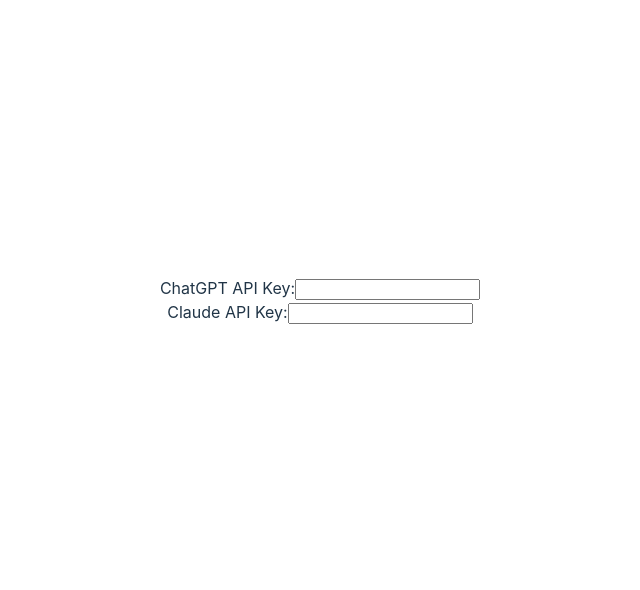
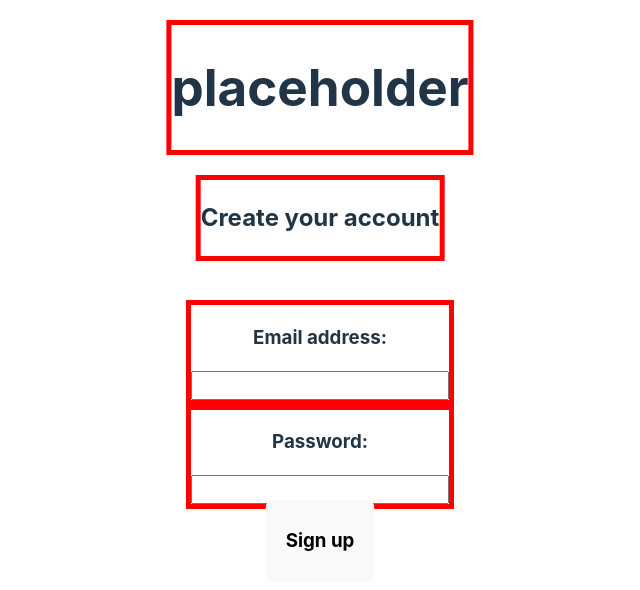
Before and after one commit to nicholas-deSouza/llm-extension, a React (Vite) app in the folder llm-extension/frontend/: page / in a window 1280 px wide. Shown: the top 590 px of the page, without its empty margins (320-960 px from the left). Built offline with nearby package versions, Linux system fonts and the light colour scheme.

Commit message:
created sign up page

```diff
--- a/llm-extension/frontend/src/App.tsx
+++ b/llm-extension/frontend/src/App.tsx
@@ -1,12 +1,14 @@
 import React from "react";
 import "./App.css";
 // import { Home } from "./components/home";
-import Settings from "./components/settingsPage/settings";
+// import Settings from "./components/settingsPage/settings";
+import SignUpPage from "./components/signUpPage/signUpPage";
 
 function App() {
   return (
     <>
-      <Settings />
+      <SignUpPage />
+      {/* <Settings /> */}
       {/* <Home /> */}
     </>
   );
--- /dev/null
+++ b/llm-extension/frontend/src/components/signUpPage/signUpPage.css
@@ -0,0 +1,51 @@
+.app-name {
+  text-align: center;
+  border: 5px solid red;
+  position: fixed;
+  top: 20px;
+  left: 50%;
+  transform: translateX(-50%);
+}
+
+.create-account {
+  text-align: center;
+  border: 5px solid red;
+  position: fixed;
+  top: 175px;
+  left: 50%;
+  transform: translateX(-50%);
+}
+
+.create-account-form-div {
+  position: fixed;
+  top: 300px;
+  left: 50%;
+  transform: translateX(-50%);
+}
+
+.create-account-form-div label {
+  display: block;
+  border: 5px solid red;
+}
+
+input {
+  width: 250px;
+  font-size: 20px;
+}
+
+.sign-up-btn {
+  position: fixed;
+  top: 200px;
+  left: 50%;
+  transform: translateX(-50%);
+}
+
+/* .email-input {
+  width: 250px;
+  font-size: 20px;
+}
+
+.password-input {
+  width: 250px;
+  font-size: 20px;
+} */
--- /dev/null
+++ b/llm-extension/frontend/src/components/signUpPage/signUpPage.tsx
@@ -0,0 +1,31 @@
+import React from "react";
+import "./signUpPage.css";
+
+export default function SignUpPage() {
+  return (
+    <div>
+      <div className="app-name">
+        <h1>placeholder</h1>
+      </div>
+      <div className="create-account">
+        <h2>Create your account</h2>
+      </div>
+      <div className="create-account-form-div">
+        <form className="create-account-form">
+          <label className="email-label">
+            <h3>Email address:</h3>
+            <input className="email-input" />
+          </label>
+          <label>
+            <h3>Password:</h3>
+            <input className="password-input" type="password" />
+          </label>
+          <button className="sign-up-btn">
+            <h3>Sign up</h3>
+          </button>
+          {/* <input type="submit" /> */}
+        </form>
+      </div>
+    </div>
+  );
+}
```
Also changed, not shown: llm-extension/frontend/src/components/homePage/homePage.css (added), llm-extension/frontend/src/components/homePage/homePage.tsx (added).
